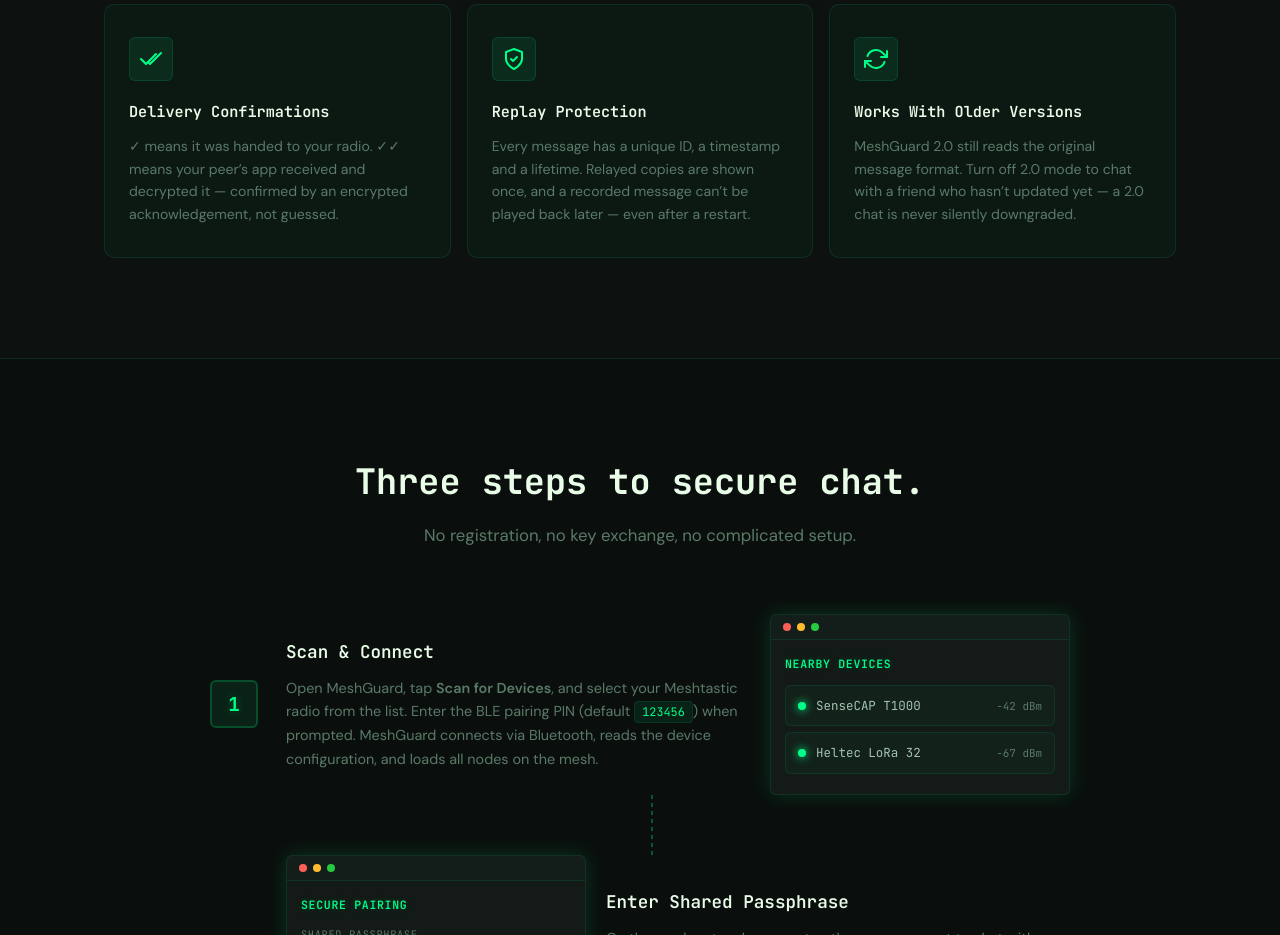
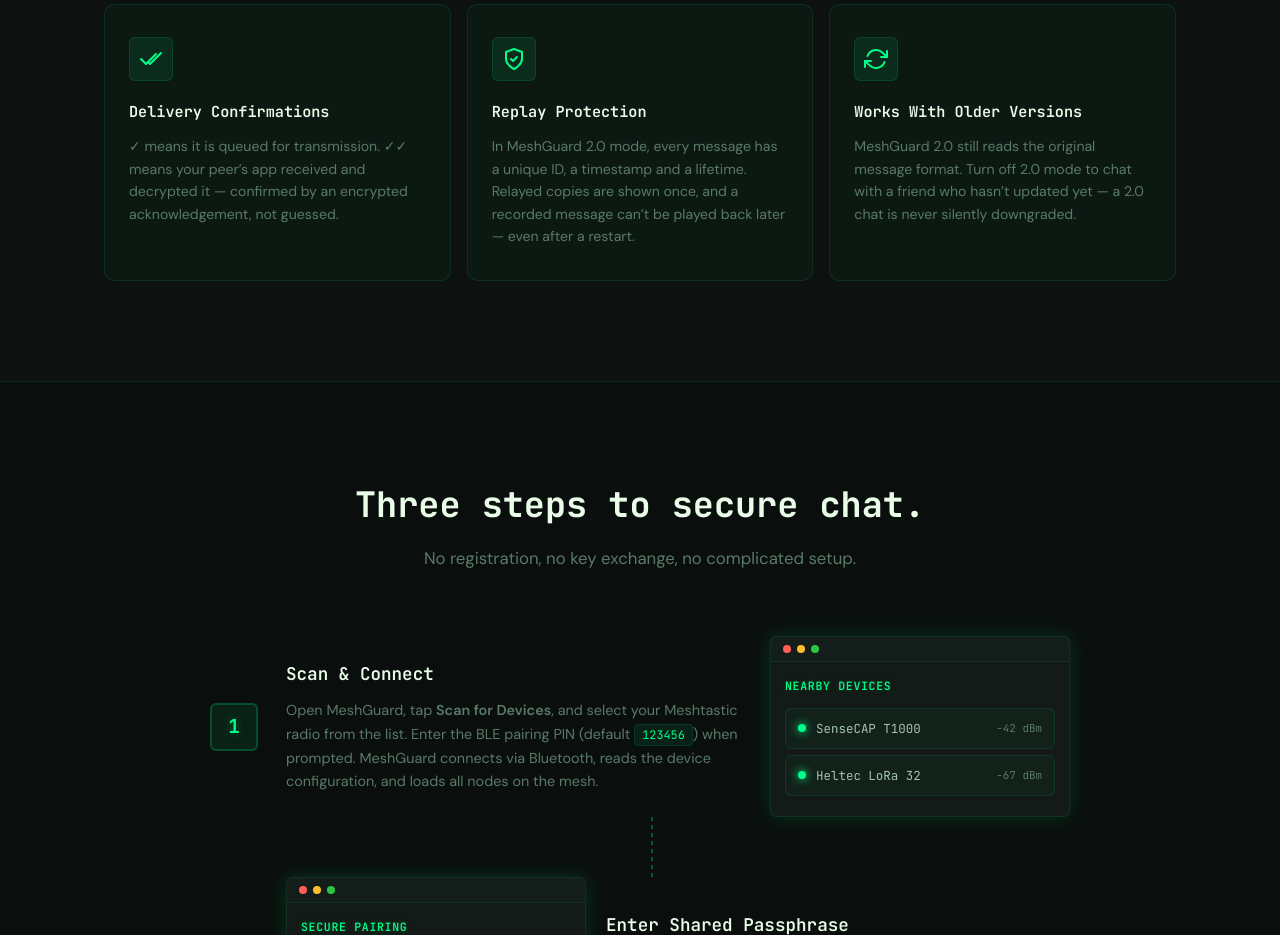
Before and after one commit to nemke82/meshguard, a plain HTML site: page website/index.html in a window 1280 px wide. Shown: the part 1620-2555 px from the top of the page. Drawn offline with Linux system fonts and the light colour scheme; animation ran at ten frames a second.

Commit message:
Address review: scope replay protection to 2.0, clarify ✓ and byte limits
✓ means queued for transmission, not sent by the radio. Replay and
duplicate protection apply to 2.0 mode only. The UI caps text at 173
bytes in both modes. Version the stylesheet URL, since Vercel serves
/css with a one-year immutable cache.

```diff
--- a/website/index.html
+++ b/website/index.html
@@ -18,7 +18,7 @@
   <link rel="preconnect" href="https://fonts.gstatic.com" crossorigin>
   <link href="https://fonts.googleapis.com/css2?family=JetBrains+Mono:wght@400;500;600;700;800&family=DM+Sans:ital,wght@0,400;0,500;0,600;1,400&display=swap" rel="stylesheet">
 
-  <link rel="stylesheet" href="css/style.css">
+  <link rel="stylesheet" href="css/style.css?v=2026.11.14">
 </head>
 <body>
 
@@ -140,7 +140,7 @@
             <svg width="24" height="24" viewBox="0 0 24 24" fill="none" stroke="currentColor" stroke-width="2" stroke-linecap="round" stroke-linejoin="round"><polyline points="2 12 7 17 17 7"/><polyline points="9 15 11 17 22 6"/></svg>
           </div>
           <h3>Delivery Confirmations</h3>
-          <p>&#10003; means it was handed to your radio. &#10003;&#10003; means your peer&#8217;s app received and decrypted it &mdash; confirmed by an encrypted acknowledgement, not guessed.</p>
+          <p>&#10003; means it is queued for transmission. &#10003;&#10003; means your peer&#8217;s app received and decrypted it &mdash; confirmed by an encrypted acknowledgement, not guessed.</p>
         </div>
 
         <div class="feature-card reveal">
@@ -148,7 +148,7 @@
             <svg width="24" height="24" viewBox="0 0 24 24" fill="none" stroke="currentColor" stroke-width="2" stroke-linecap="round" stroke-linejoin="round"><path d="M12 22s8-4 8-10V5l-8-3-8 3v7c0 6 8 10 8 10z"/><polyline points="9 12 11 14 15 10"/></svg>
           </div>
           <h3>Replay Protection</h3>
-          <p>Every message has a unique ID, a timestamp and a lifetime. Relayed copies are shown once, and a recorded message can&#8217;t be played back later &mdash; even after a restart.</p>
+          <p>In MeshGuard 2.0 mode, every message has a unique ID, a timestamp and a lifetime. Relayed copies are shown once, and a recorded message can&#8217;t be played back later &mdash; even after a restart.</p>
         </div>
 
         <div class="feature-card reveal">
```
Also changed, not shown: README.md, 1 other file.
